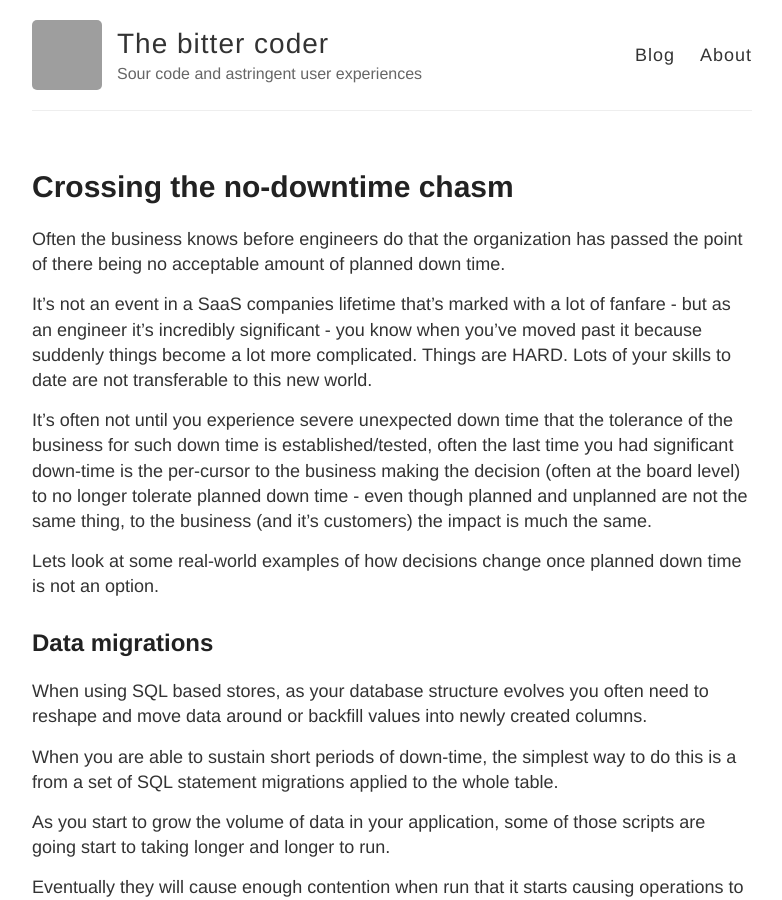
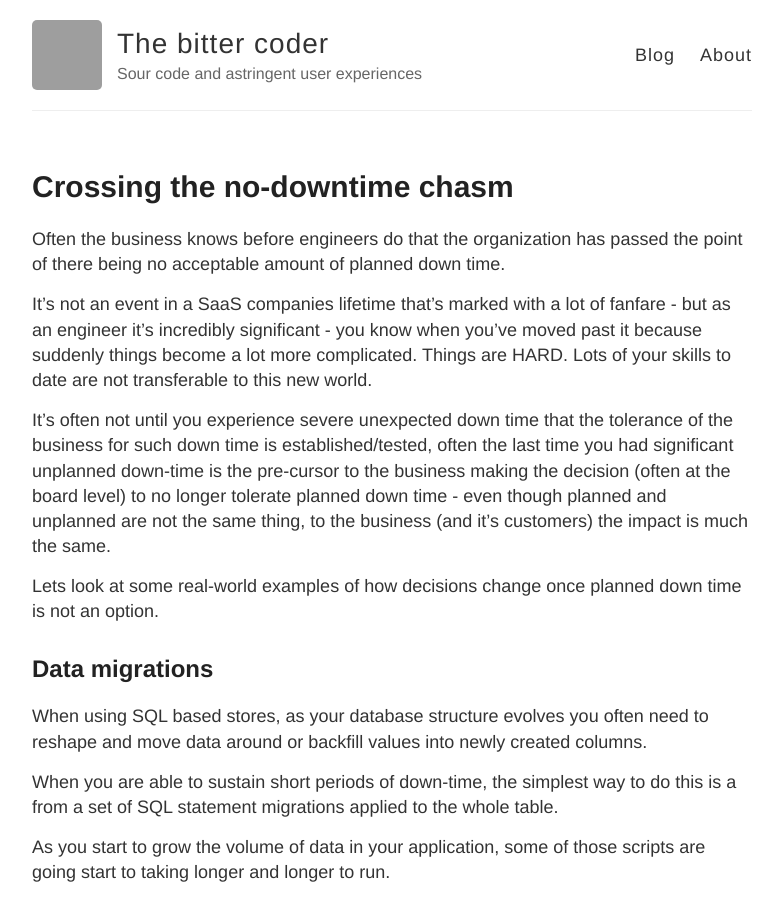
Before and after one commit to bittercoder/bittercoder.github.io, a Jekyll site: the page built from _posts/2017-12-28-no-planned-downtime-chasm.md, in a window 1280 px wide and 900 px high. Shown: the whole window, without its empty margins (248-1030 px from the left). Built offline with Jekyll 4.4.1, drawn with Linux system fonts in a browser that asks for light colours; grey boxes are pictures that could not be loaded.

Commit message:
Remove old file + fix typo in new post

```diff
--- a/_posts/2017-12-28-no-planned-downtime-chasm.md
+++ b/_posts/2017-12-28-no-planned-downtime-chasm.md
@@ -7,7 +7,7 @@ Often the business knows before engineers do that the organization has passed th
 
 It's not an event in a SaaS companies lifetime that's marked with a lot of fanfare - but as an engineer it's incredibly significant - you know when you've moved past it because suddenly things become a lot more complicated.   Things are HARD.  Lots of your skills to date are not transferable to this new world.
 
-It's often not until you experience severe unexpected down time that the tolerance of the business for such down time is established/tested, often the last time you had significant down-time is the per-cursor to the business making the decision (often at the board level) to no longer tolerate planned down time - even though planned and unplanned are not the same thing, to the business (and it's customers) the impact is much the same.
+It's often not until you experience severe unexpected down time that the tolerance of the business for such down time is established/tested, often the last time you had significant unplanned down-time is the pre-cursor to the business making the decision (often at the board level) to no longer tolerate planned down time - even though planned and unplanned are not the same thing, to the business (and it's customers) the impact is much the same.
 
 Lets look at some real-world examples of how decisions change once planned down time is not an option.
 
```
Also changed, not shown: 1 other file.
